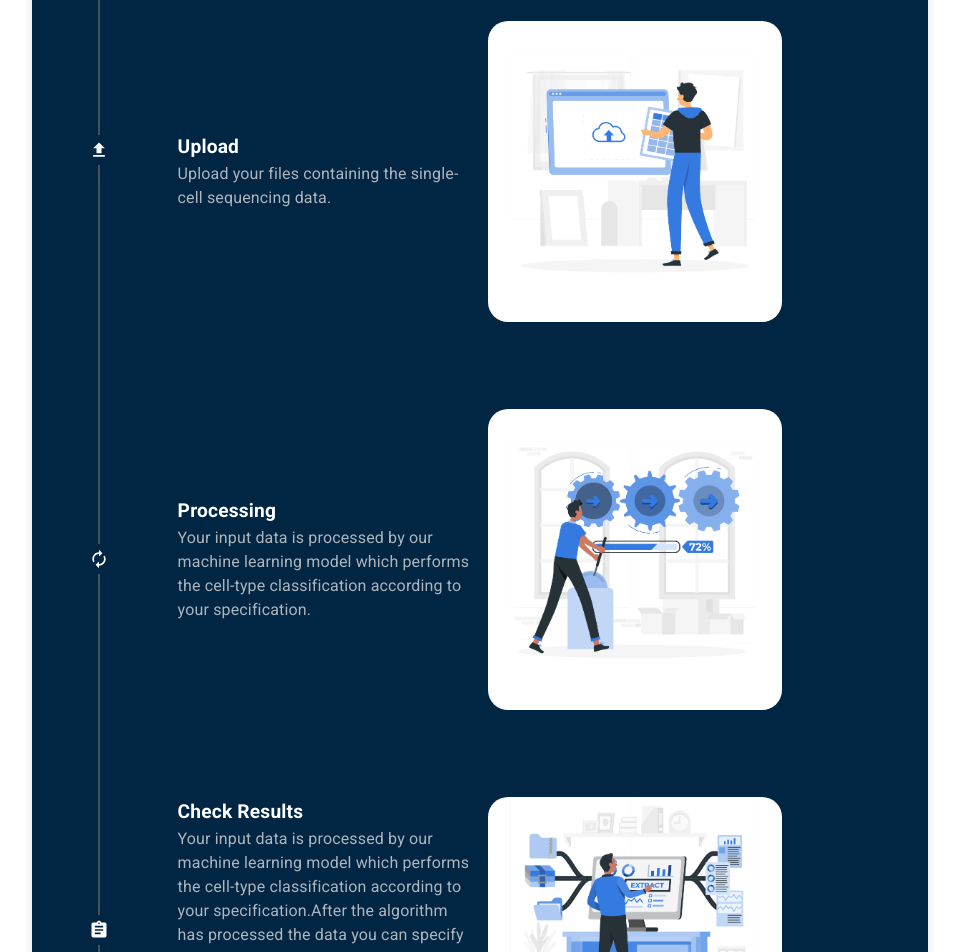
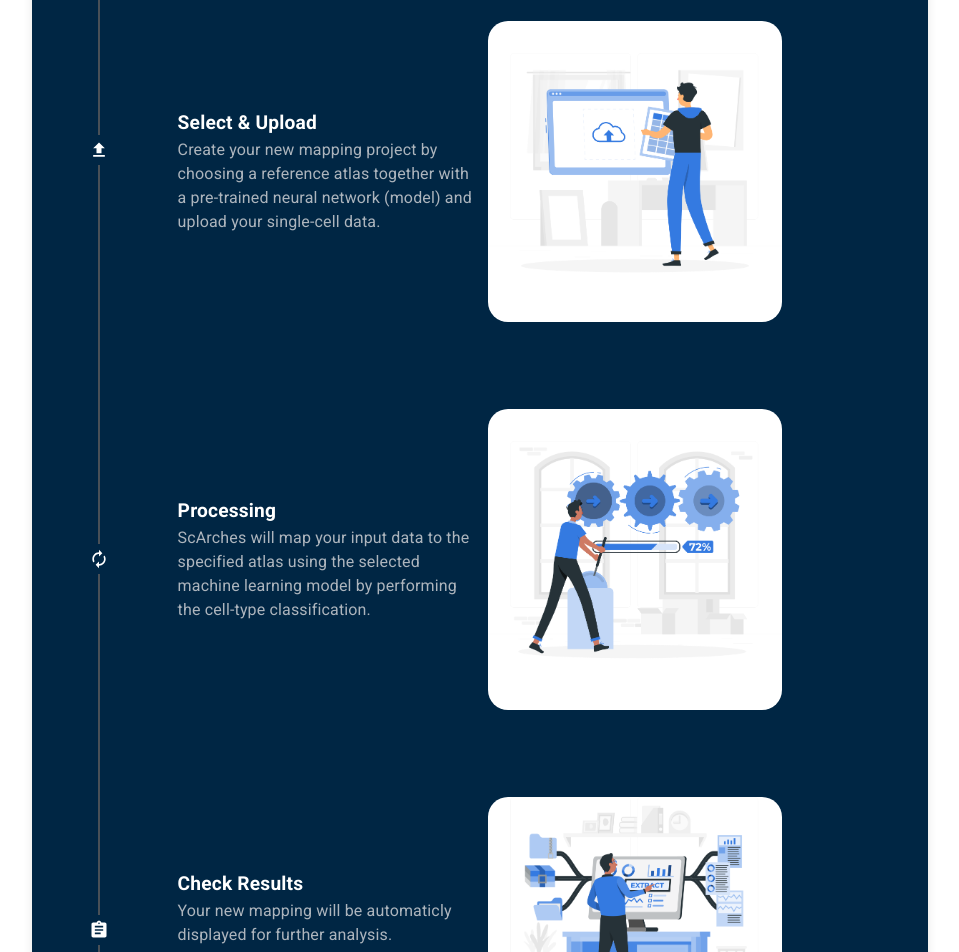
Before and after one commit to jst-seminar-rostlab-tum/genomics.ai, a React (Create React App) app in the folder Frontend/: page /dashboard in a window 1280 px wide. Shown: the part 1540-2492 px from the top of the page, without its empty margins (160-1119 px from the left). Built offline with nearby package versions, Linux system fonts and the light colour scheme.

Commit message:
What we do missing

```diff
--- a/Frontend/src/views/Home/index.jsx
+++ b/Frontend/src/views/Home/index.jsx
@@ -52,8 +52,8 @@ const Home = () => {
   const contactUsBoxRef = useRef()
   const executeScroll = () => contactUsBoxRef.current.scrollIntoView()
 
-  useEffect(()=>{
-    if(location.state && location.state.contact_us) contactUsBoxRef.current.scrollIntoView()
+  useEffect(() => {
+    if (location.state && location.state.contact_us) contactUsBoxRef.current.scrollIntoView()
   }, [])
 
   //we store the actual height of the Navbar, since we set the Navbar's position to fixed
@@ -71,7 +71,7 @@ const Home = () => {
       <Box sx={{ width: window.width, bgcolor: colors.primary[800], position: "relative", paddingBottom: "4em" }}>
         {/* NAVBAR HERE */}
         {/* the Box that contains the Navbar will collapse, so we reset the height */}
-        <Box sx={{height: navbarHeight, position: "relative"}}>
+        <Box sx={{ height: navbarHeight, position: "relative" }}>
           <Navbar position="fixed" setNavbarHeight={setNavbarHeight} onLoginClicked={onLoginClicked} onSignUpClicked={onSignUpClicked} executeScroll={executeScroll} />
         </Box>
         {/* IOS WINDOW */}
@@ -110,7 +110,7 @@ const Home = () => {
             <Box sx={{ width: { xs: "100%", sm: "50%", md: "50%", lg: "50%", xl: "50%" } }}>
               <Typography fontSize="1.2em" fontWeight="bold">genomics.ai</Typography>
               <Typography margin="2em 0 2em 0">We help you visualize all of your single-cell sequencing data in a fast and easy way with the help of neural networks.</Typography>
-              <CustomButton onClick={()=>history.push('/explore')}>Explore</CustomButton>
+              <CustomButton onClick={() => history.push('/explore')}>Explore</CustomButton>
             </Box>
           </Box>
         </Box>
@@ -135,8 +135,8 @@ const Home = () => {
               <UploadIcon sx={{ width: "20px", height: "20px", position: "absolute", top: "50%", left: "50%", transform: "translate(-50%, -50%)" }} />
             </Box>
             <Box sx={{ width: { xs: "100%", sm: "50%", md: "50%", lg: "50%", xl: "50%" } }}>
-              <Typography fontSize="1.2em" fontWeight="bold">Upload</Typography>
-              <Typography color={colors.neutral[500]}>Upload your files containing the single-cell sequencing data.</Typography>
+              <Typography fontSize="1.2em" fontWeight="bold">Select & Upload</Typography>
+              <Typography color={colors.neutral[500]}>Create your new mapping project by choosing a reference atlas together with a pre-trained neural network (model) and upload your single-cell data.</Typography>
             </Box>
             <Box sx={{ width: { xs: "100%", sm: "50%", md: "50%", lg: "50%", xl: "50%" }, backgroundColor: "white", borderRadius: "20px" }}>
               <img style={{ width: "100%" }} src={graphic2} alt="Upload" />
@@ -151,7 +151,7 @@ const Home = () => {
             </Box>
             <Box sx={{ width: { xs: "100%", sm: "50%", md: "50%", lg: "50%", xl: "50%" } }}>
               <Typography fontSize="1.2em" fontWeight="bold">Processing</Typography>
-              <Typography color={colors.neutral[500]}>Your input data is processed by our machine learning model which performs the cell-type classification according to your specification.</Typography>
+              <Typography color={colors.neutral[500]}>ScArches will map your input data to the specified atlas using the selected machine learning model by performing the cell-type classification.</Typography>
             </Box>
             <Box sx={{ width: { xs: "100%", sm: "50%", md: "50%", lg: "50%", xl: "50%" }, backgroundColor: "white", borderRadius: "20px" }}>
               <img style={{ width: "100%" }} src={graphic3} alt="Processing" />
@@ -169,7 +169,7 @@ const Home = () => {
             </Box>
             <Box sx={{ width: { xs: "100%", sm: "50%", md: "50%", lg: "50%", xl: "50%" } }}>
               <Typography fontSize="1.2em" fontWeight="bold">Check Results</Typography>
-              <Typography color={colors.neutral[500]}>Your input data is processed by our machine learning model which performs the cell-type classification according to your specification.After the algorithm has processed the data you can specify the project you want your cell-type data to be associated with and view the results.</Typography>
+              <Typography color={colors.neutral[500]}>Your new mapping will be automaticly displayed for further analysis. </Typography>
             </Box>
             <Box sx={{ width: { xs: "100%", sm: "50%", md: "50%", lg: "50%", xl: "50%" }, backgroundColor: "white", borderRadius: "20px" }}>
               <img style={{ width: "100%" }} src={graphic4} alt="Check Results" />
@@ -193,8 +193,9 @@ const Home = () => {
                 <Input isRequired label="First Name" />
                 <Input isRequired label="Last Name" />
               </Stack>
+              <Input isRequired label="Subject" maxLength={50}/>
               <Input isRequired label="Message" multiline maxLength={1000} />
-              <Box sx={{display: "flex", flexDirection: "row", justifyContent: "center"}}>
+              <Box sx={{ display: "flex", flexDirection: "row", justifyContent: "center" }}>
                 <CustomButton>Send</CustomButton>
               </Box>
             </Stack>
```
